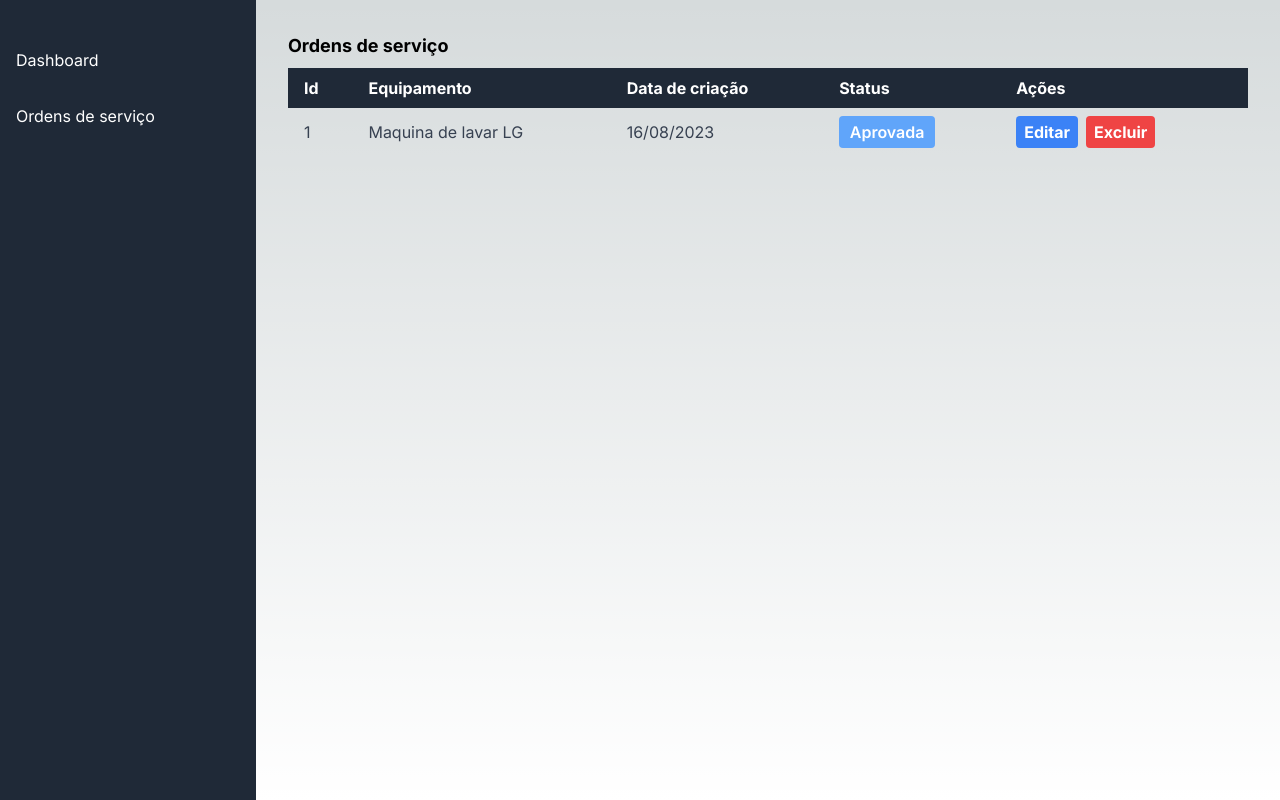
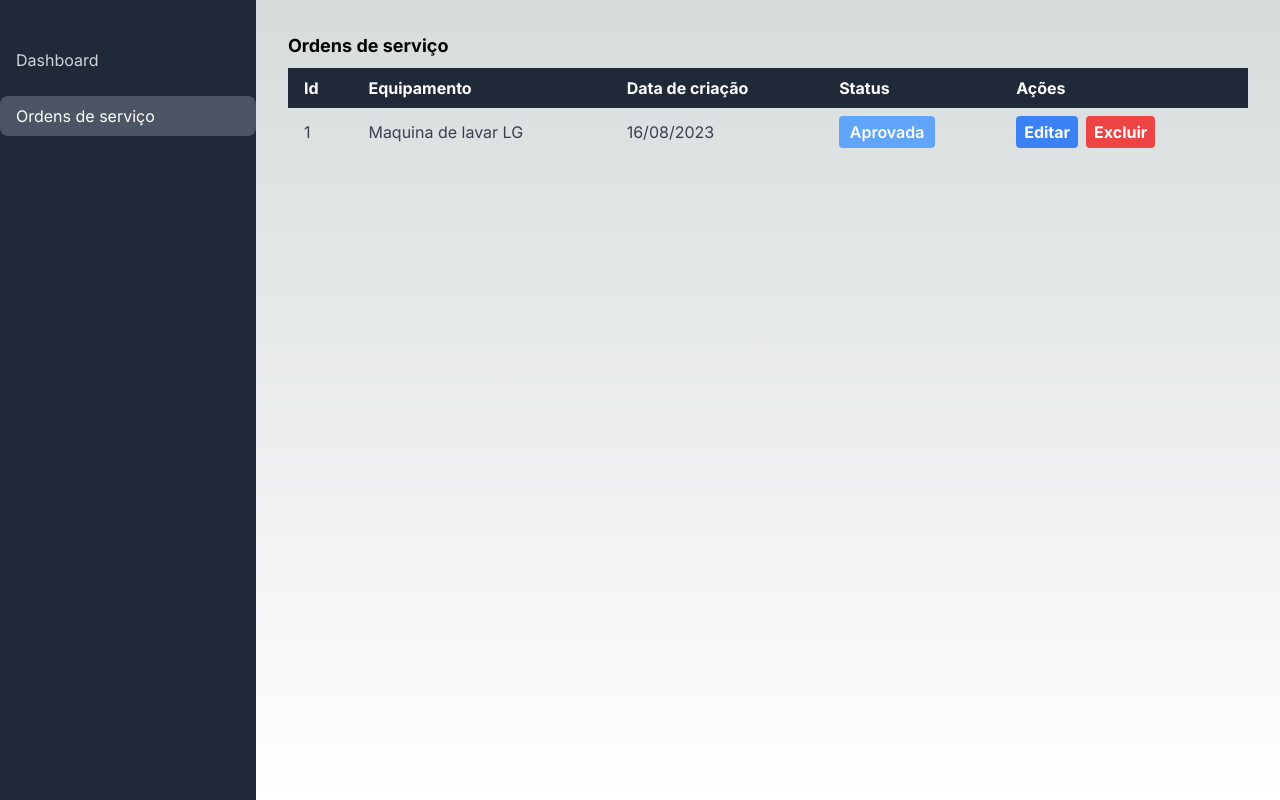
Before and after one commit to dev-marceloborba/work-order-demo-nextjs, a Next.js app: page /work-orders in a window 1280 px wide. Built offline with nearby package versions, Linux system fonts and the light colour scheme.

Commit message:
feat: improved navigation

```diff
--- /dev/null
+++ b/src/app/_components/PageTitle.tsx
@@ -0,0 +1,5 @@
+import { ReactNode } from "react";
+
+export default function PageTitle({ children }: { children: ReactNode }) {
+  return <h2 className="text-lg font-bold pb-2">{children}</h2>;
+}
--- a/src/app/_components/Sidebar.tsx
+++ b/src/app/_components/Sidebar.tsx
@@ -1,26 +1,43 @@
+"use client";
+
 import Link from "next/link";
+import { usePathname } from "next/navigation";
+
+const links = [
+  {
+    href: "/dashboard",
+    name: "Dashboard",
+  },
+  {
+    href: "/work-orders",
+    name: "Ordens de serviço",
+  },
+];
 
 export default function Sidebar() {
+  const pathname = usePathname();
+
+  console.log(pathname);
+
   return (
     <aside className="w-64 min-h-screen bg-gray-800 text-white">
       <nav className="mt-10">
         <ul>
-          <li className="mb-4">
-            <Link
-              href="/dashboard"
-              className="block px-4 py-2 hover:bg-gray-600 rounded-lg"
-            >
-              Dashboard
-            </Link>
-          </li>
-          <li className="mb-4">
-            <Link
-              href="/work-orders"
-              className="block px-4 py-2 hover:bg-gray-600 rounded-lg"
-            >
-              Ordens de serviço
-            </Link>
-          </li>
+          {links.map(({ name, href }, index) => {
+            const isActive = pathname == href;
+            return (
+              <li className="mb-4" key={index}>
+                <Link
+                  href={href}
+                  className={`block px-4 py-2 hover:bg-gray-600 rounded-lg ${
+                    isActive ? "text-white bg-gray-600" : "text-gray-300"
+                  }`}
+                >
+                  {name}
+                </Link>
+              </li>
+            );
+          })}
         </ul>
       </nav>
     </aside>
--- a/src/app/dashboard/page.tsx
+++ b/src/app/dashboard/page.tsx
@@ -1,7 +1,10 @@
+import PageTitle from "../_components/PageTitle";
 import WorkOrderInfoCard from "./_components/WorkOrderInfoCard";
 
 export default function Dashboard() {
   return (
+    <div>
+      <PageTitle>Dashboard</PageTitle>
       <div className="grid gap-4 sm:grid-cols-1 md:grid-cols-2 lg:grid-cols-3">
         <div className="col-span-1">
           <WorkOrderInfoCard title="Ordens em execução" value={1} />
@@ -13,5 +16,6 @@ export default function Dashboard() {
           <WorkOrderInfoCard title="Ordens em atraso" value={2} />
         </div>
       </div>
+    </div>
   );
 }
--- a/src/app/work-orders/page.tsx
+++ b/src/app/work-orders/page.tsx
@@ -1,9 +1,10 @@
+import PageTitle from "../_components/PageTitle";
 import WorkOrdersTable from "./WorkOrdersTable";
 
 export default function WorkOrders() {
   return (
     <div>
-      <h2 className="text-lg font-bold pb-2">Ordens de serviço</h2>
+      <PageTitle>Ordens de serviço</PageTitle>
       <WorkOrdersTable />
     </div>
   );
```
Lines whose indentation alone changed are shown as unchanged.
